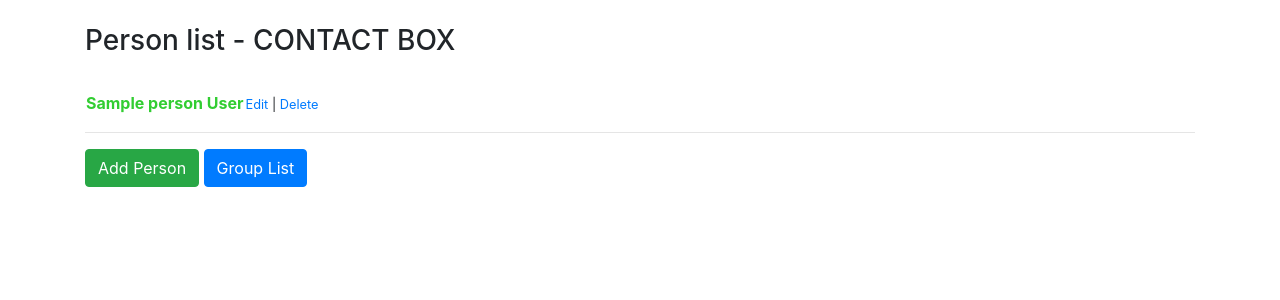
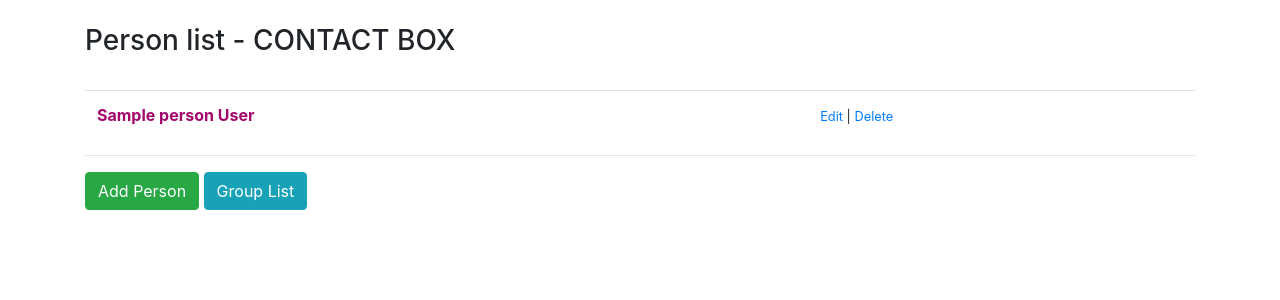
Before and after one commit to Bartecky/Contact_Box, a Django app: page / in a window 1280 px wide. Shown: the part 56-356 px from the top of the page. Run offline with Django 3.2, Linux system fonts and the light colour scheme; tables that the repository leaves empty hold one stand-in row (values such as "Sample post"); some libraries are stand-ins or nearby versions.

Commit message:
added bootstrap classes to tables

```diff
--- a/Contact_Box_App/templates/base.html
+++ b/Contact_Box_App/templates/base.html
@@ -6,8 +6,9 @@
 
     <title>Contact Box App</title>
     <style>
-        .green {
-            color: limegreen;
+        .purple {
+            color: #a5066b;
+            font-weight: bold;
         }
     </style>
 </head>
--- a/Contact_Box_App/templates/group-list-view.html
+++ b/Contact_Box_App/templates/group-list-view.html
@@ -4,13 +4,13 @@
     <div class="row">
         <div class="col-sm-12">
             <h3>Group list</h3><br>
-            <table>
+            <table class="table table-hover">
                 {% for object in object_list %}
                     <tr>
-                        <td><a class="green" href="{% url 'group-detail-view' object.id %}">{{ object }}</a></td>
+                        <td><a class="purple" href="{% url 'group-detail-view' object.id %}">{{ object }}</a></td>
                         <td>
                             <small>
-                                <a href="{% url 'group-update-view' object.id %}">Edit</a>
+                                <a href="{% url 'group-update-view' object.id %}">Edit</a> |
                                 <a href="{% url 'group-delete-view' object.id %}">Delete</a>
                             </small>
                         </td>
--- a/Contact_Box_App/templates/person-list-view.html
+++ b/Contact_Box_App/templates/person-list-view.html
@@ -4,10 +4,10 @@
     <div class="row">
         <div class="col-sm-12">
             <h3>Person list - CONTACT BOX</h3><br>
-            <table>
+             <table class="table table-hover">
                 {% for object in object_list %}
                     <tr>
-                        <td><strong><a class="green" href="/show/{{ object.id }}">{{ object }}</a></strong></td>
+                        <td><strong><a class="purple" href="/show/{{ object.id }}">{{ object }}</a></strong></td>
                         <td>
                             <small>
                                 <a href="{% url 'person-update-view' object.id %}">Edit</a> |
@@ -20,7 +20,7 @@
             <hr>
             <input type="button" class="btn btn-success" onclick="location.href='{% url 'person-create-view' %}'"
                    value='Add Person'>
-            <input type="button" class="btn btn-primary" onclick="location.href='{% url 'group-list-view' %}'"
+            <input type="button" class="btn btn-info" onclick="location.href='{% url 'group-list-view' %}'"
                    value='Group List'>
         </div>
     </div>
```
Also changed, not shown: Contact_Box_App/views.py (line endings or trailing spaces).
